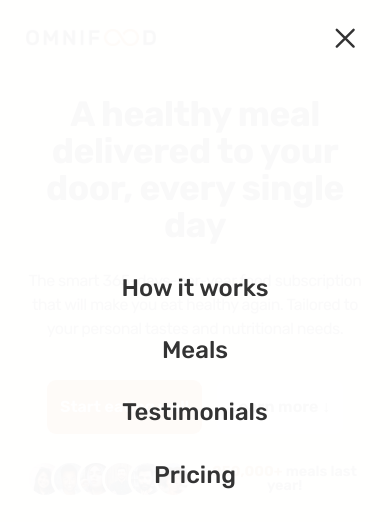
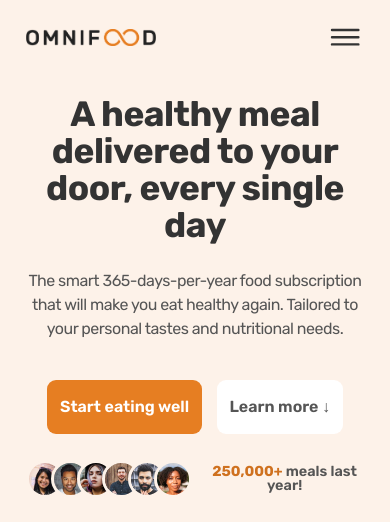
Before and after one commit to rmmena123/omnifood-lp, a plain HTML site: page index.html in a window 390 px wide. Shown: the top 522 px of the page. Drawn offline with nearby package versions, Linux system fonts and the light colour scheme.

Commit message:
Feature: Functional mobile navigation

```diff
--- a/css/queries.css
+++ b/css/queries.css
@@ -124,6 +124,7 @@
   /* MOBILE NAVIGATION */
   .btn-mobile-nav {
     display: block;
+    z-index: 1000;
   }
 
   .main-nav {
--- a/index.html
+++ b/index.html
@@ -28,7 +28,7 @@
     <title>Omnifood</title>
   </head>
   <body>
-    <header class="header nav-open">
+    <header class="header">
       <a href="#">
         <img class="logo" src="img/omnifood-logo.png" alt="Omnifood logo" />
       </a>
--- a/js/script.js
+++ b/js/script.js
@@ -1,8 +1,20 @@
+// Set current year
 const yearEl = document.querySelector(".year");
 const currentYear = new Date().getFullYear();
 yearEl.textContent = currentYear;
 
 ///////////////////////////////////////////////////////////
+
+// Make mobile navigation work
+const btnNavEl = document.querySelector(".btn-mobile-nav");
+const headerEl = document.querySelector(".header");
+
+btnNavEl.addEventListener("click", function () {
+  headerEl.classList.toggle("nav-open");
+});
+
+///////////////////////////////////////////////////////////
+
 // Fixing flexbox gap property missing in some Safari versions
 function checkFlexGap() {
   var flex = document.createElement("div");
```
